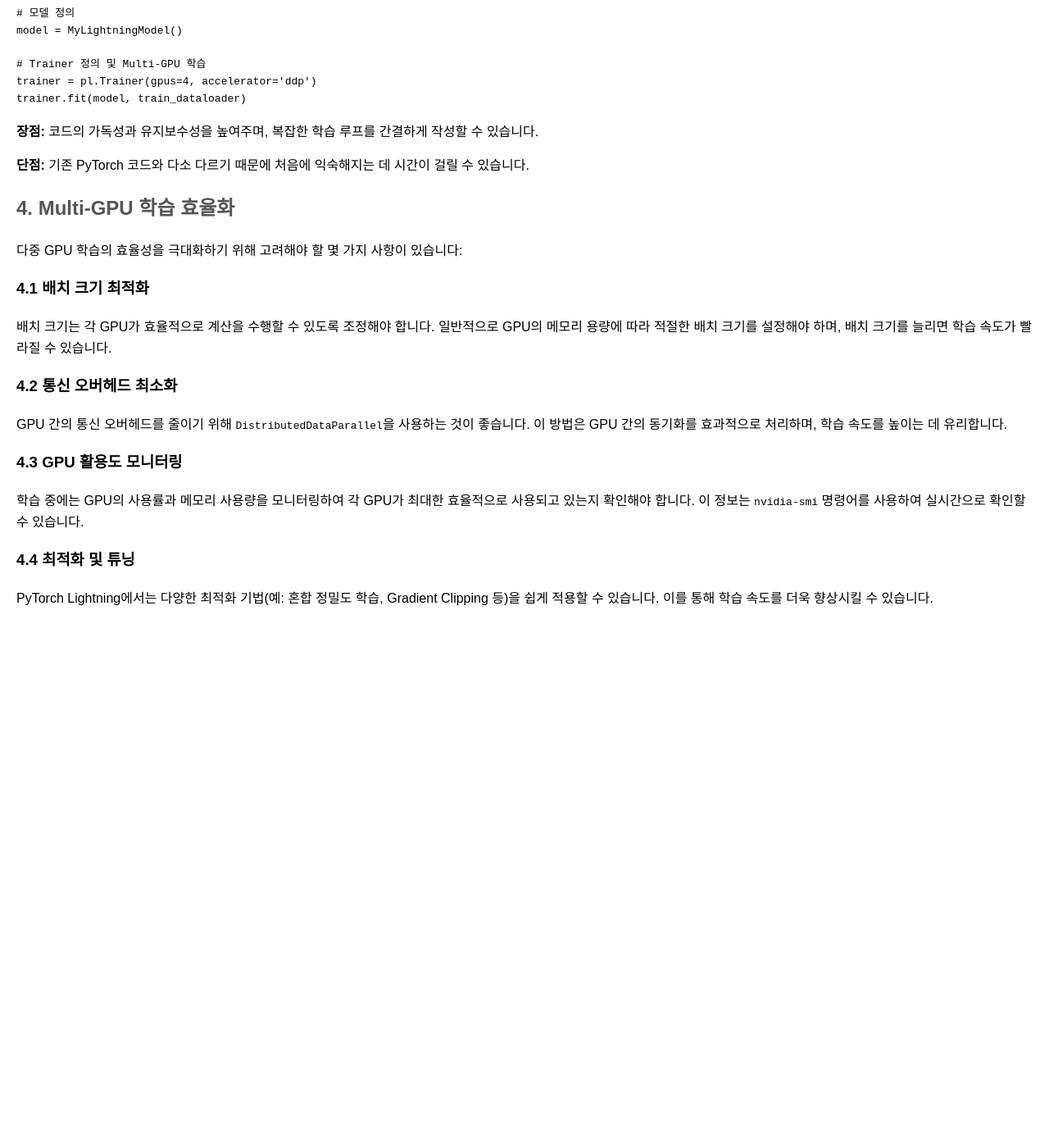
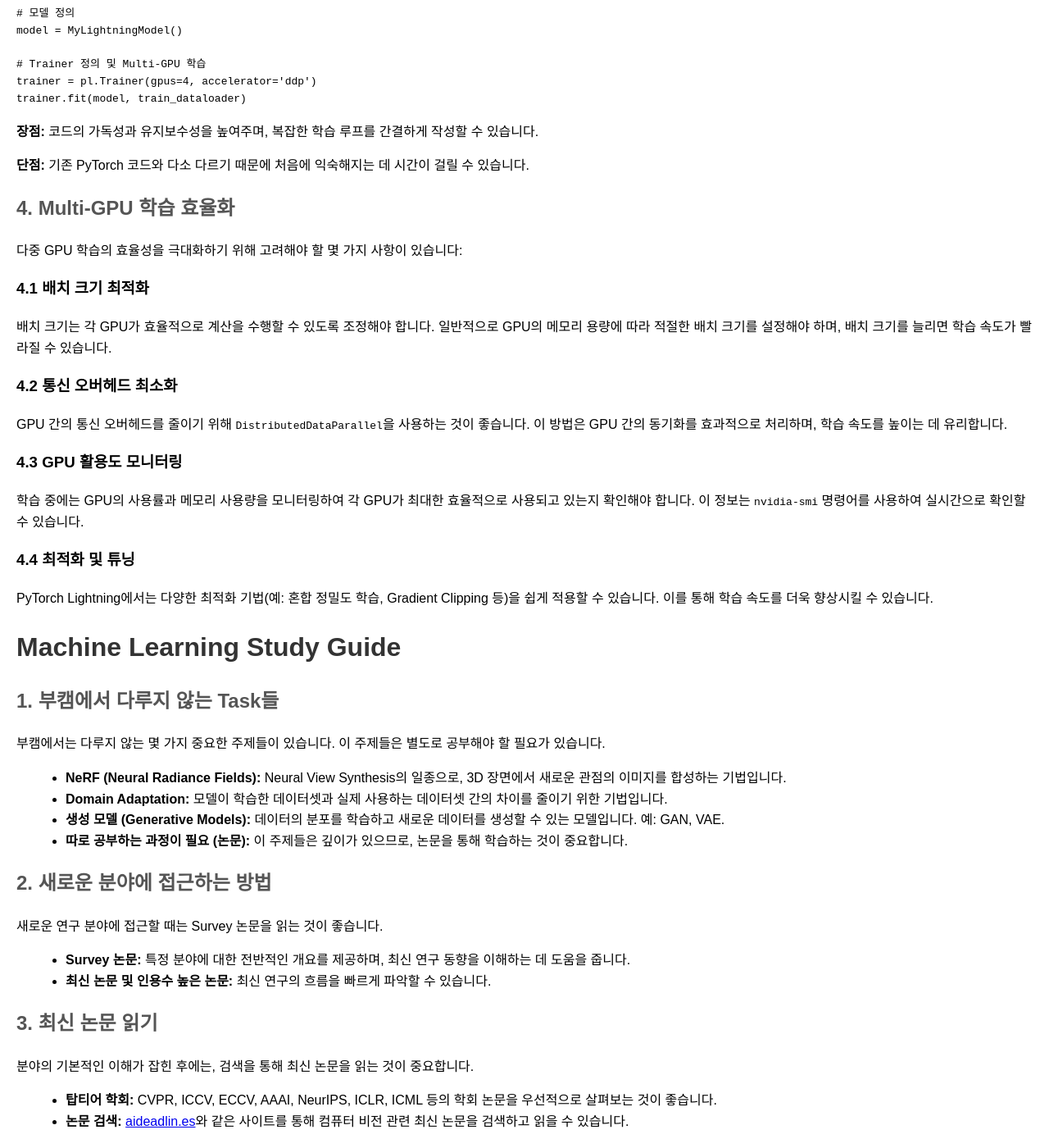
Before and after one commit to boyamie/boyamie.github.io, a Jekyll site: the page peer_session/day008.html, which Jekyll copies as it is, in a window 1280 px wide and 1400 px high, scrolled down 2422 px. Shown: the whole window at 82% size. Built offline with Jekyll 4.4.1, drawn with Linux system fonts in a browser that asks for light colours; before the commit the page ends 3184 px from its top, so only the background shows below that.

Commit message:
Update day008.html

```diff
--- a/peer_session/day008.html
+++ b/peer_session/day008.html
@@ -161,3 +161,31 @@ trainer.fit(model, train_dataloader)</code></pre>
     </p>
 </body>
 </html>
+</head>
+<body>
+    <h1>Machine Learning Study Guide</h1>
+
+    <h2>1. 부캠에서 다루지 않는 Task들</h2>
+    <p>부캠에서는 다루지 않는 몇 가지 중요한 주제들이 있습니다. 이 주제들은 별도로 공부해야 할 필요가 있습니다.</p>
+    <ul>
+        <li><strong>NeRF (Neural Radiance Fields):</strong> Neural View Synthesis의 일종으로, 3D 장면에서 새로운 관점의 이미지를 합성하는 기법입니다.</li>
+        <li><strong>Domain Adaptation:</strong> 모델이 학습한 데이터셋과 실제 사용하는 데이터셋 간의 차이를 줄이기 위한 기법입니다.</li>
+        <li><strong>생성 모델 (Generative Models):</strong> 데이터의 분포를 학습하고 새로운 데이터를 생성할 수 있는 모델입니다. 예: GAN, VAE.</li>
+        <li><strong>따로 공부하는 과정이 필요 (논문):</strong> 이 주제들은 깊이가 있으므로, 논문을 통해 학습하는 것이 중요합니다.</li>
+    </ul>
+
+    <h2>2. 새로운 분야에 접근하는 방법</h2>
+    <p>새로운 연구 분야에 접근할 때는 Survey 논문을 읽는 것이 좋습니다.</p>
+    <ul>
+        <li><strong>Survey 논문:</strong> 특정 분야에 대한 전반적인 개요를 제공하며, 최신 연구 동향을 이해하는 데 도움을 줍니다.</li>
+        <li><strong>최신 논문 및 인용수 높은 논문:</strong> 최신 연구의 흐름을 빠르게 파악할 수 있습니다.</li>
+    </ul>
+
+    <h2>3. 최신 논문 읽기</h2>
+    <p>분야의 기본적인 이해가 잡힌 후에는, 검색을 통해 최신 논문을 읽는 것이 중요합니다.</p>
+    <ul>
+        <li><strong>탑티어 학회:</strong> CVPR, ICCV, ECCV, AAAI, NeurIPS, ICLR, ICML 등의 학회 논문을 우선적으로 살펴보는 것이 좋습니다.</li>
+        <li><strong>논문 검색:</strong> <a href="https://aideadlin.es/?sub=CV" target="_blank">aideadlin.es</a>와 같은 사이트를 통해 컴퓨터 비전 관련 최신 논문을 검색하고 읽을 수 있습니다.</li>
+    </ul>
+</body>
+</html>
```
